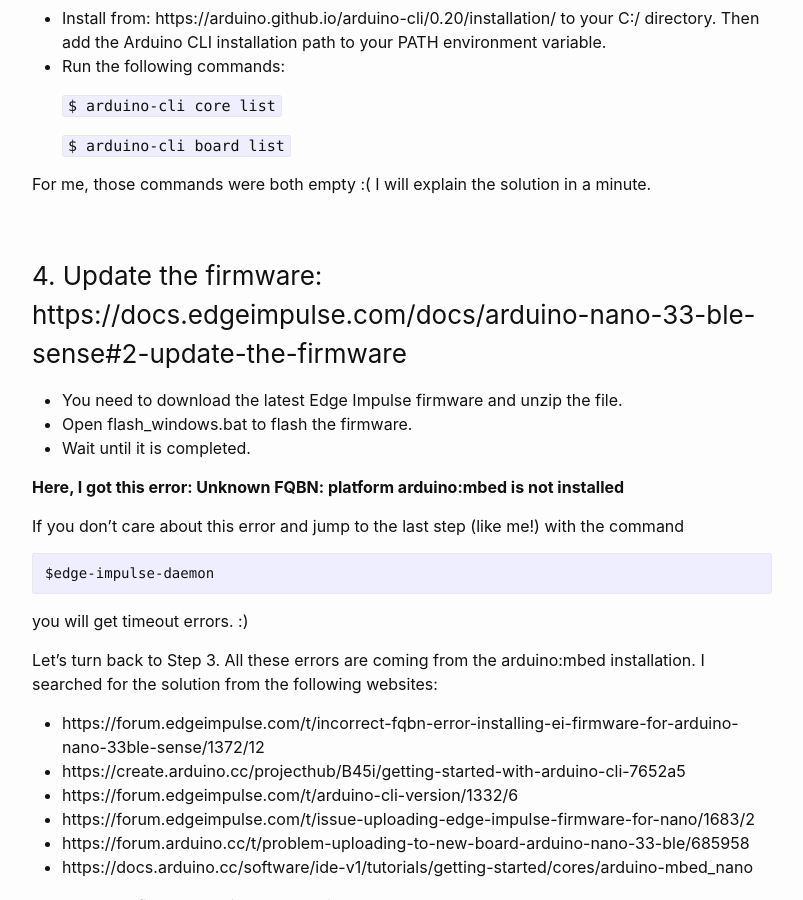
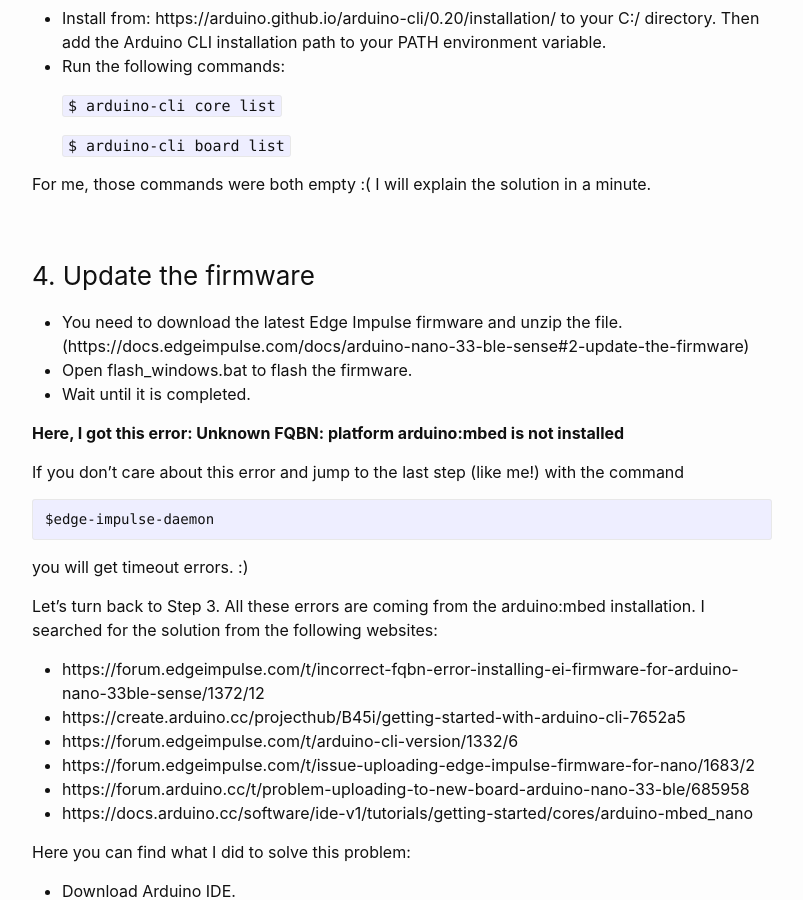
Before and after one commit to pelinbalci/pelinbalci.github.io, a Jekyll site: the page built from _posts/2021-11-22-Arduino-Edge-Impulse.md, in a window 1280 px wide and 900 px high, scrolled down 1548 px. Shown: the whole window, without its empty margins (238-1041 px from the left). Built offline with Jekyll 4.4.1, drawn with Linux system fonts in a browser that asks for light colours.

Commit message:
refactor link

```diff
--- a/_posts/2021-11-22-Arduino-Edge-Impulse.md
+++ b/_posts/2021-11-22-Arduino-Edge-Impulse.md
@@ -46,8 +46,8 @@
 
 For me, those commands were both empty :( I will explain the solution in a minute.
 
-### 4. Update the firmware: https://docs.edgeimpulse.com/docs/arduino-nano-33-ble-sense#2-update-the-firmware
-- You need to download the latest Edge Impulse firmware and unzip the file.
+### 4. Update the firmware
+- You need to download the latest Edge Impulse firmware and unzip the file. (https://docs.edgeimpulse.com/docs/arduino-nano-33-ble-sense#2-update-the-firmware)
 - Open flash_windows.bat to flash the firmware.
 - Wait until it is completed.
 
```
